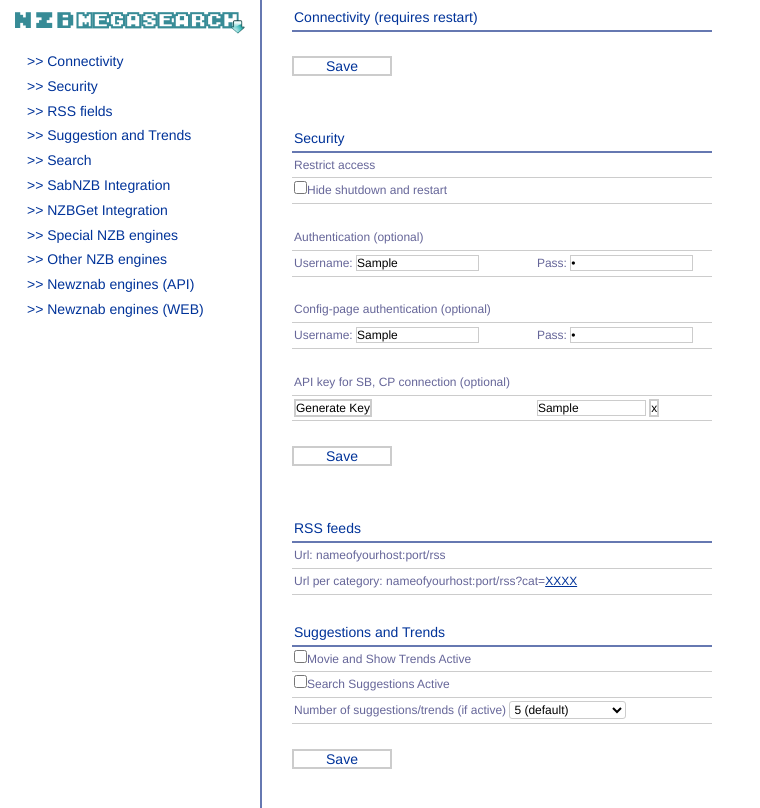
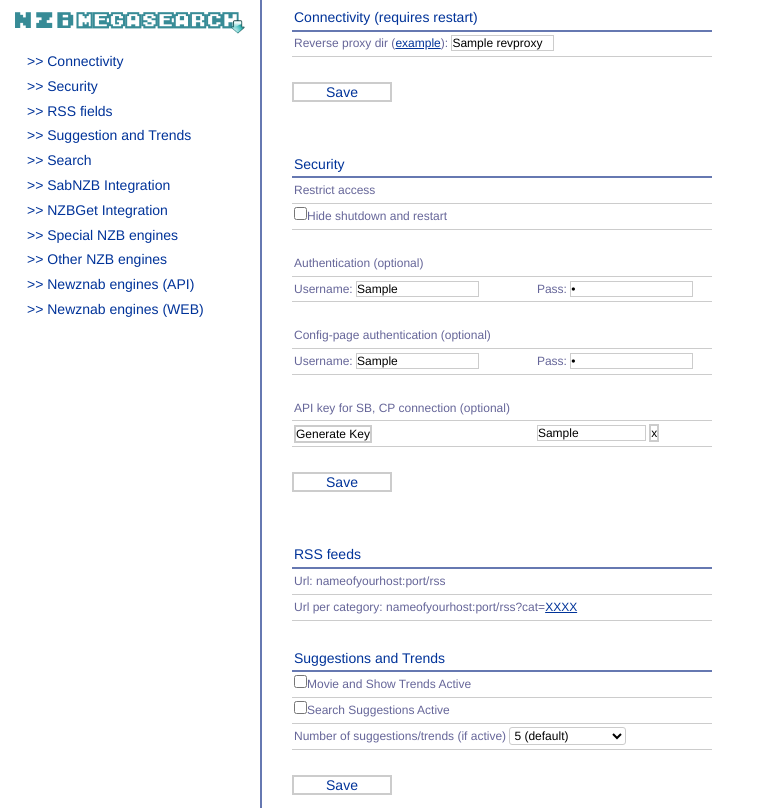
Before and after one commit to pillone/usntssearch, a Python web app: template NZBmegasearch/templates/config.html in a window 1280 px wide. Shown: the top 808 px of the page, without its empty margins (0-760 px from the left). Run offline with Jinja, Linux system fonts and the light colour scheme; the template is opened without the code that fills it: most values are stand-ins (such as "Sample title", 1, 10 or a date in 2020); lists and menus that the app fills with data are empty.

Commit message:
*reverse proxy support

```diff
--- a/NZBmegasearch/builtin_params.ini
+++ b/NZBmegasearch/builtin_params.ini
@@ -23,3 +23,4 @@ cache_active = 1
 max_cache_age = 5
 max_cache_qty = 10
 searchaddontxt =
+revproxy = /lago/
--- a/NZBmegasearch/templates/config.html
+++ b/NZBmegasearch/templates/config.html
@@ -47,7 +47,7 @@
 </div>
 
 <div id="maincontent">
-	<form action="/" method="post" name="cfgform" id = "cfgform">
+	<form action="{{ genopt['revproxy'] }}/" method="post" name="cfgform" id = "cfgform">
 
 	<table class="config_table_opts" summary="Config" style="width: 420px;" id='tbl00'><thead>
 	<tr><th scope="col" >Connectivity (requires restart)</th></tr></thead><tbody>
@@ -63,6 +63,9 @@
 			{% if openshift_install == False -%}
 			<td><input type="checkbox" name="https" id="https" {{ genopt['general_https_verbose'] }}><label for="https">HTTPS Enabled</label></td>
 			{%- endif %}
+		</tr>
+		<tr>
+			<td><label for="revproxy">Reverse proxy dir (<a href='https://github.com/pillone/usntssearch/issues/65'>example</a>):</label> <input type="input" name="revproxy" id="revproxy" value="{{ genopt['revproxy'] }}" size="15" class="conftbox"></td>
 		</tr>
 	</tbody></table>
 
--- a/NZBmegasearch/templates/main_page.html
+++ b/NZBmegasearch/templates/main_page.html
@@ -21,7 +21,7 @@
 			</div>
 
 			<div  class="titlemain"><img src="static/title.png" width="387" height="" alt="NZBmegasearcH"/></div>
-			<form action="/s" method="get" class="form-wrapper-01">
+			<form action="{{ cgen['revproxy'] }}/s" method="get" class="form-wrapper-01">
 			<table><tr>
 					<td>
 						<label for="search" class="visuallyhidden">Search</label>
@@ -306,7 +306,7 @@
 				var addressValue = $(this).attr("name");
 				$('img[name="'+addressValue+'_img"]').attr("src", 'static/loadingicon.gif')
 
-				 $.getJSON($SCRIPT_ROOT + '/tosab',
+				 $.getJSON($SCRIPT_ROOT + '{{ cgen['revproxy'] }}/tosab',
 							{data: $('input[name="'+addressValue+'"]').val(), },
 							function(data) {
 								if(data.code == 1)
@@ -341,7 +341,7 @@
 				var addressValue = $(this).attr("name");
 				$('img[name="'+addressValue+'_img"]').attr("src", 'static/loadingicon.gif')
 
-				 $.getJSON($SCRIPT_ROOT + '/tonzbget',
+				 $.getJSON($SCRIPT_ROOT + '{{ cgen['revproxy'] }}/tonzbget',
 							{data: $('input[name="'+addressValue+'"]').val(), },
 							function(data) {
 								if(data.code == 1)
```
Also changed, not shown: NZBmegasearch/config_settings.py (+11 -0 lines).
